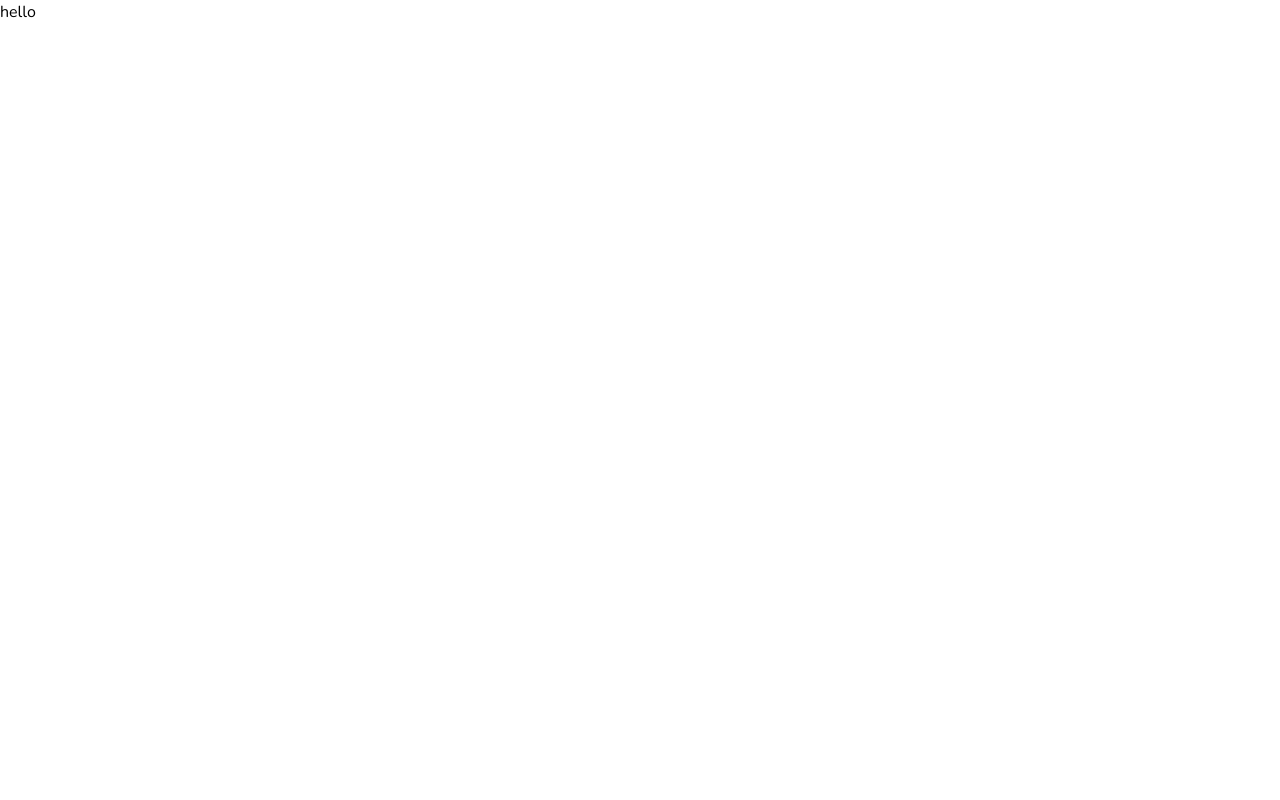
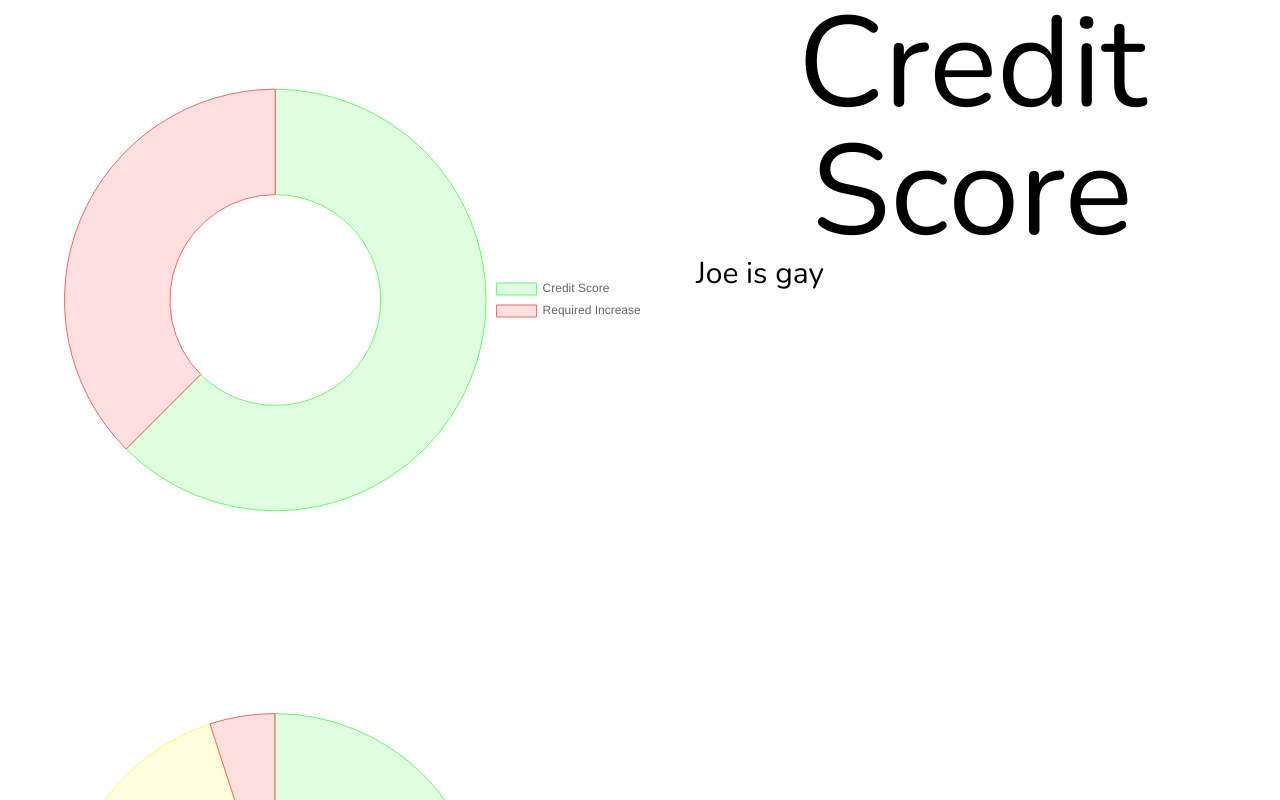
Before and after one commit to BK2004/mortgauge, a React (Create React App) app: page / in a window 1280 px wide. Shown: the top 800 px of the page. Built offline with nearby package versions, Linux system fonts and the light colour scheme.

Commit message:
take it away joe

```diff
--- a/package.json
+++ b/package.json
@@ -7,7 +7,9 @@
     "@testing-library/react": "^13.4.0",
     "@testing-library/user-event": "^13.5.0",
     "builtin-modules": "^3.3.0",
+    "chart.js": "^4.4.0",
     "react": "^18.2.0",
+    "react-chartjs-2": "^5.2.0",
     "react-dom": "^18.2.0",
     "react-scripts": "5.0.1",
     "web-vitals": "^2.1.4"
--- a/src/App.js
+++ b/src/App.js
@@ -1,17 +1,19 @@
 import MainLayout from "./layouts/MainLayout.jsx";
+import Results from "./components/Results.js";
 
-import {
-  BrowserRouter,
-  Routes,
-  Route
-} from 'react-router-dom';
+import { BrowserRouter, Routes, Route } from "react-router-dom";
 
 function App() {
   return (
     <BrowserRouter>
       <Routes>
         <Route path="/" element={<MainLayout />}>
-          <Route index element={<div>hello</div>} />
+          <Route
+            index
+            element={
+              <Results creditScore={400} LTV={100} DTI={50} FEDTI={30} />
+            }
+          />
         </Route>
       </Routes>
     </BrowserRouter>
--- /dev/null
+++ b/src/components/Results.js
@@ -0,0 +1,133 @@
+import { React } from "react";
+import { Chart as ChartJS, ArcElement, Tooltip, Legend } from "chart.js";
+import { Doughnut } from "react-chartjs-2";
+
+ChartJS.register(ArcElement, Tooltip, Legend);
+
+const minCreditScore = 640;
+const maxLTV = 95;
+const preferredLTV = 80;
+const maxDTI = 43;
+const preferredDTI = 36;
+const maxFEDTI = 28;
+
+function TableRow({ tableData, header, text }) {
+  return (
+    <div className="flex h-[600px] ml-16">
+      <Doughnut
+        data={tableData}
+        options={{ plugins: { legend: { position: "right" } } }}
+      />
+
+      <div className="w-full mx-8">
+        <div className="text-center text-9xl">{header}</div>
+        <div className="text-left text-3xl">{text}</div>
+      </div>
+    </div>
+  );
+}
+
+function Results({ creditScore, LTV, DTI, FEDTI }) {
+  const creditScoreData = {
+    labels: ["Credit Score", "Required Increase    "],
+    datasets: [
+      {
+        label: "Points",
+        data: [
+          Math.min(creditScore, minCreditScore),
+          Math.max(minCreditScore - creditScore, 0),
+        ],
+        backgroundColor: [
+          "rgba(100, 255, 100, 0.2)",
+          "rgba(255, 100, 100, 0.2)",
+        ],
+        borderColor: ["rgba(100, 255, 100, 1)", "rgba(255, 100, 100, 1)"],
+        borderWidth: 1,
+      },
+    ],
+  };
+
+  const LTVData = {
+    labels: ["LTV", "Suggested Decrease", "Required Decrease"],
+    datasets: [
+      {
+        label: "%",
+        data: [
+          Math.min(LTV, 80),
+          Math.max(0, Math.min(LTV - 80, 15)),
+          Math.max(0, Math.min(LTV - 95, 5)),
+        ],
+        backgroundColor: [
+          "rgba(100, 255, 100, 0.2)",
+          "rgba(255, 255, 100, 0.2)",
+          "rgba(255, 100, 100, 0.2)",
+        ],
+        borderColor: [
+          "rgba(100, 255, 100, 1)",
+          "rgba(255, 255, 100, 1)",
+          "rgba(255, 100, 100, 1)",
+        ],
+        borderWidth: 1,
+      },
+    ],
+  };
+
+  const DTIData = {
+    labels: ["DTI", "Suggested Decrease", "Required Decrease"],
+    datasets: [
+      {
+        label: "%",
+        data: [
+          Math.min(DTI, 36),
+          Math.max(0, Math.min(DTI - 36, 7)),
+          Math.max(0, Math.min(DTI - 43, 57)),
+        ],
+        backgroundColor: [
+          "rgba(100, 255, 100, 0.2)",
+          "rgba(255, 255, 100, 0.2)",
+          "rgba(255, 100, 100, 0.2)",
+        ],
+        borderColor: [
+          "rgba(100, 255, 100, 1)",
+          "rgba(255, 255, 100, 1)",
+          "rgba(255, 100, 100, 1)",
+        ],
+        borderWidth: 1,
+      },
+    ],
+  };
+
+  const FEDTIData = {
+    labels: ["FEDTI", "Required Decrease"],
+    datasets: [
+      {
+        label: "%",
+        data: [Math.min(FEDTI, 28), Math.max(0, Math.min(DTI - 28, 72))],
+        backgroundColor: [
+          "rgba(100, 255, 100, 0.2)",
+          "rgba(255, 100, 100, 0.2)",
+        ],
+        borderColor: ["rgba(100, 255, 100, 1)", "rgba(255, 100, 100, 1)"],
+        borderWidth: 1,
+      },
+    ],
+  };
+
+  return (
+    <div>
+      <TableRow
+        tableData={creditScoreData}
+        header={"Credit Score"}
+        text={"Joe is gay"}
+      />
+      <br />
+      <TableRow tableData={LTVData} />
+      <br />
+      <TableRow tableData={DTIData} />
+      <br />
+      <TableRow tableData={FEDTIData} />
+    </div>
+  );
+}
+
+export default Results;
--- a/src/index.css
+++ b/src/index.css
@@ -1,9 +1,9 @@
-@import url('https://fonts.googleapis.com/css?family=Nunito');
+@import url("https://fonts.googleapis.com/css?family=Nunito");
 
 @tailwind base;
 @tailwind components;
 @tailwind utilities;
 
 * {
-  font-family: 'Nunito', sans-serif;
+  font-family: "Nunito", sans-serif;
 }
```
Also changed, not shown: 1 other file (tests, documents, lock files or other folders).
